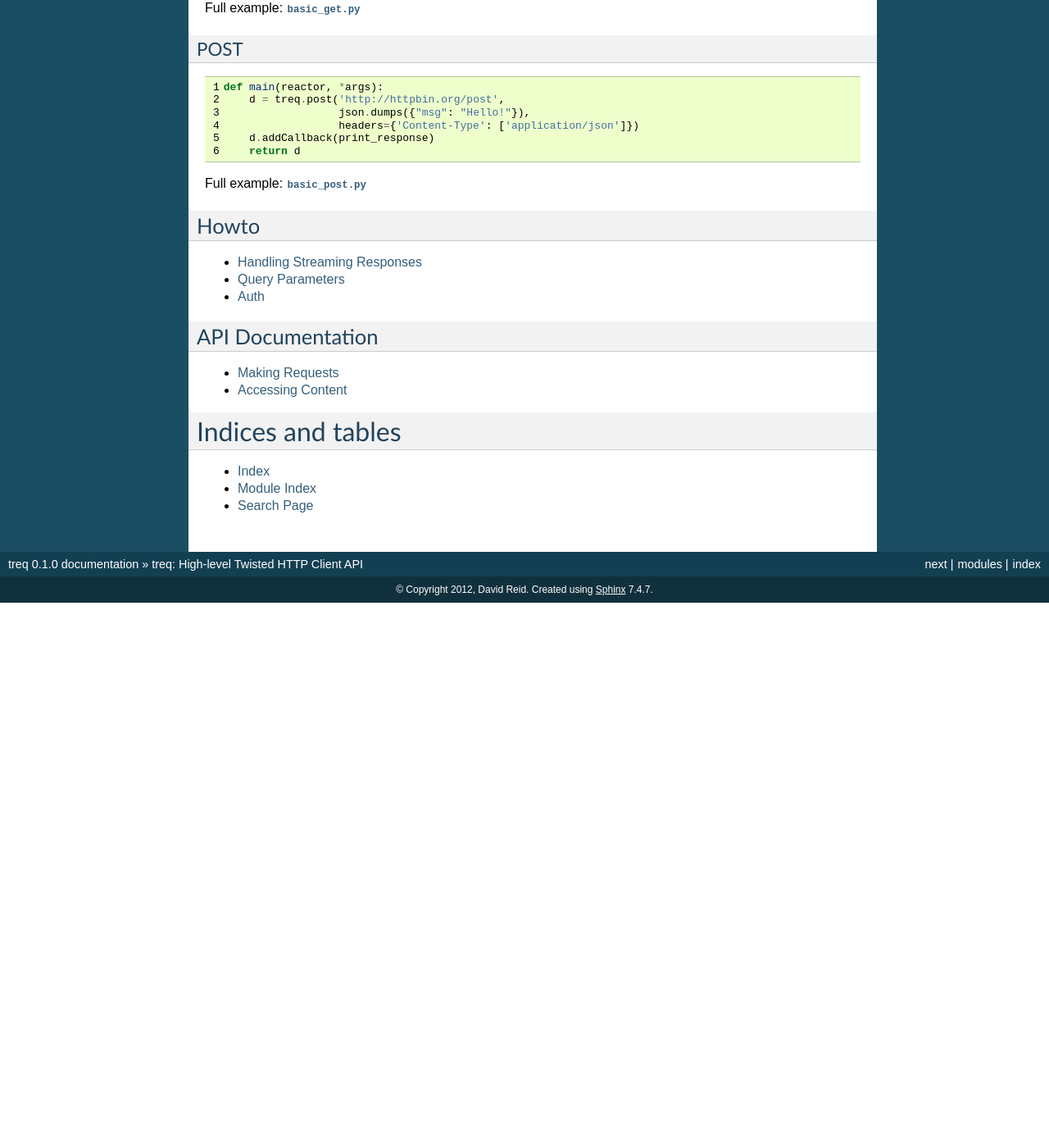
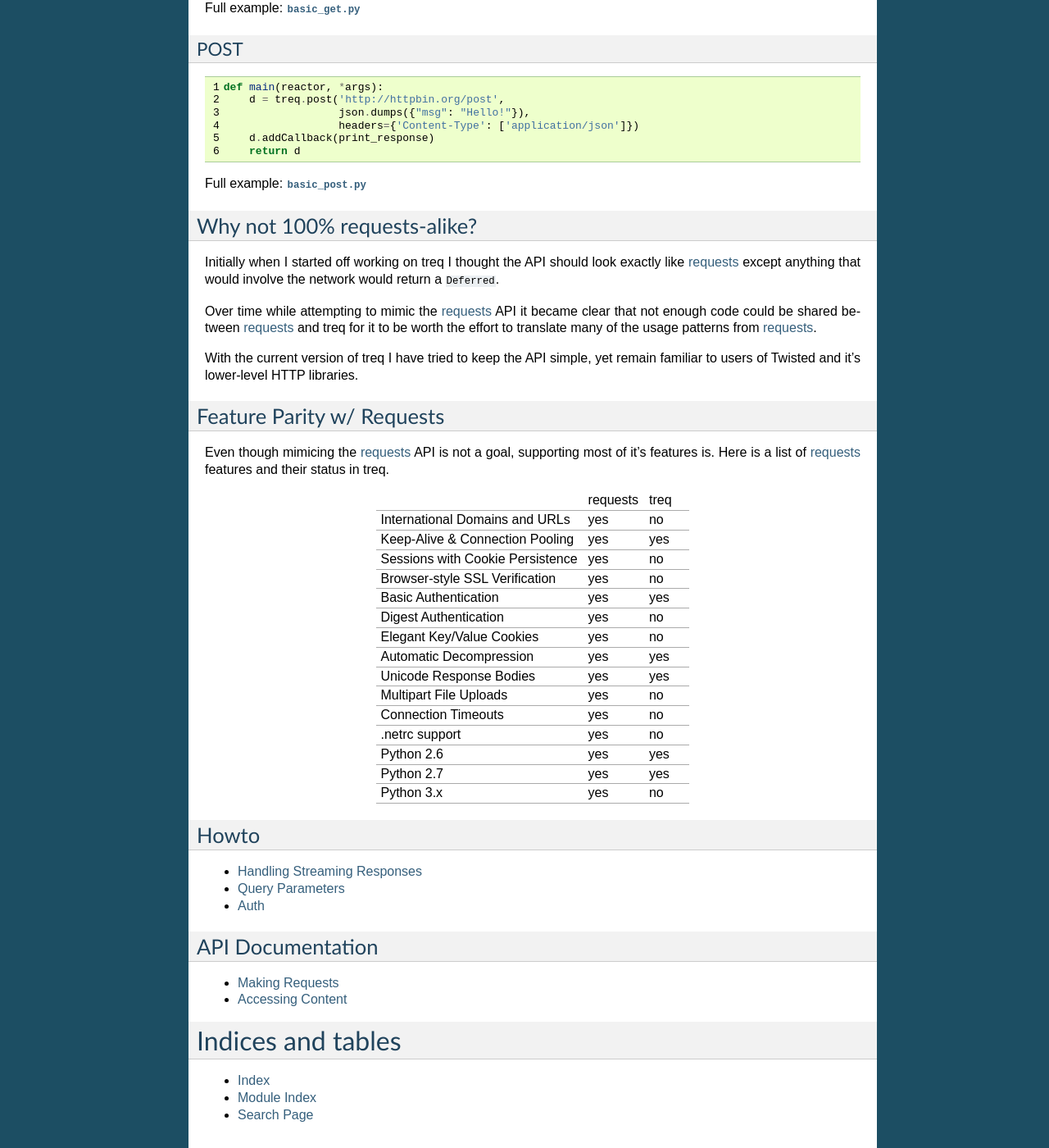
Before and after one commit to twisted/treq, a Sphinx documentation site: the page built from docs/index.rst, in a window 1280 px wide and 1400 px high, scrolled down 662 px. Shown: the whole window at 82% size. Built offline with Sphinx 7.4.7, drawn with Linux system fonts in a browser that asks for light colours; before the commit the page ends 1397 px from its top, so only the background shows below that; some of the changed text lies outside the part shown.

Commit message:
Expanding documentation to include more rationale and feature table.

```diff
--- a/docs/index.rst
+++ b/docs/index.rst
@@ -49,6 +49,62 @@ POST
 
 Full example: :download:`basic_post.py <examples/basic_post.py>`
 
+
+Why not 100% requests-alike?
+----------------------------
+
+Initially when I started off working on treq I thought the API should look
+exactly like `requests`_ except anything that would involve the network would
+return a ``Deferred``.
+
+Over time while attempting to mimic the `requests`_ API it became clear that
+not enough code could be shared between `requests`_ and treq for it to be worth
+the effort to translate many of the usage patterns from `requests`_.
+
+With the current version of treq I have tried to keep the API simple, yet
+remain familiar to users of Twisted and it's lower-level HTTP libraries.
+
+
+Feature Parity w/ Requests
+--------------------------
+
+Even though mimicing the `requests`_ API is not a goal, supporting most of it's
+features is.  Here is a list of `requests`_ features and their status in treq.
+
++----------------------------------+----------+------+---+
+|                                  | requests | treq |   |
++----------------------------------+----------+------+---+
+| International Domains and URLs   | yes      | no   |   |
++----------------------------------+----------+------+---+
+| Keep-Alive & Connection Pooling  | yes      | yes  |   |
++----------------------------------+----------+------+---+
+| Sessions with Cookie Persistence | yes      | no   |   |
++----------------------------------+----------+------+---+
+| Browser-style SSL Verification   | yes      | no   |   |
++----------------------------------+----------+------+---+
+| Basic Authentication             | yes      | yes  |   |
++----------------------------------+----------+------+---+
+| Digest Authentication            | yes      | no   |   |
++----------------------------------+----------+------+---+
+| Elegant Key/Value Cookies        | yes      | no   |   |
++----------------------------------+----------+------+---+
+| Automatic Decompression          | yes      | yes  |   |
++----------------------------------+----------+------+---+
+| Unicode Response Bodies          | yes      | yes  |   |
++----------------------------------+----------+------+---+
+| Multipart File Uploads           | yes      | no   |   |
++----------------------------------+----------+------+---+
+| Connection Timeouts              | yes      | no   |   |
++----------------------------------+----------+------+---+
+| .netrc support                   | yes      | no   |   |
++----------------------------------+----------+------+---+
+| Python 2.6                       | yes      | yes  |   |
++----------------------------------+----------+------+---+
+| Python 2.7                       | yes      | yes  |   |
++----------------------------------+----------+------+---+
+| Python 3.x                       | yes      | no   |   |
++----------------------------------+----------+------+---+
+
 Howto
 -----
 
```
